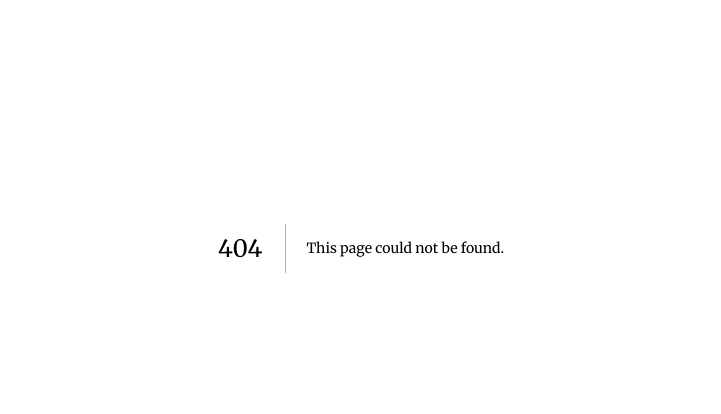
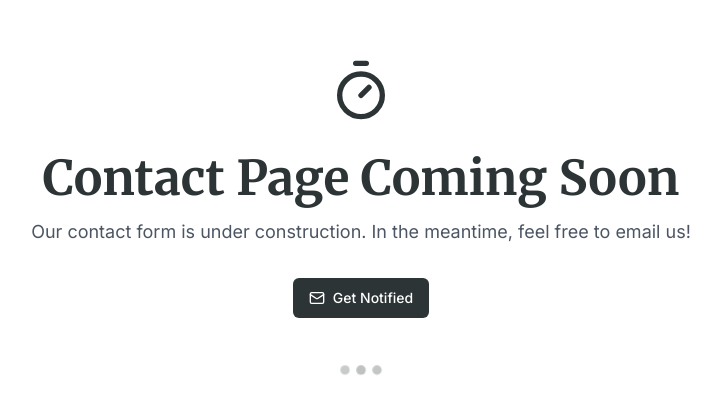
Before and after one commit to kriegercisneros/portfolio, a Next.js app: page /contact in a window 1280 px wide. Before the commit this address had no page. Shown: the part 152-566 px from the top of the page, without its empty margins (279-1000 px from the left). Built offline with nearby package versions, Linux system fonts and the light colour scheme.

Commit message:
header nav

```diff
--- /dev/null
+++ b/src/app/about/page.tsx
@@ -0,0 +1,10 @@
+import ComingSoon from '@/components/portfolio/components/commingSoon';
+
+export default function AboutPage() {
+  return (
+    <ComingSoon
+      title="About Page Coming Soon"
+      subtitle="We're crafting our story. Check back soon to learn more about us!"
+    />
+  );
+}
--- /dev/null
+++ b/src/app/consulting/page.tsx
@@ -0,0 +1,10 @@
+import ComingSoon from '@/components/portfolio/components/commingSoon';
+
+export default function ConsultingPage() {
+  return (
+    <ComingSoon
+      title="Consulting Services Coming Soon"
+      subtitle="We're preparing to offer expert technical consulting services. Stay tuned!"
+    />
+  );
+}
--- /dev/null
+++ b/src/app/contact/page.tsx
@@ -0,0 +1,10 @@
+import ComingSoon from '@/components/portfolio/components/commingSoon';
+
+export default function ContactPage() {
+  return (
+    <ComingSoon
+      title="Contact Page Coming Soon"
+      subtitle="Our contact form is under construction. In the meantime, feel free to email us!"
+    />
+  );
+}
--- /dev/null
+++ b/src/components/portfolio/components/commingSoon.tsx
@@ -0,0 +1,99 @@
+"use client";
+import { motion } from 'framer-motion';
+import { Timer, Mail } from 'lucide-react';
+import { Button } from '@/components/ui/button';
+
+interface ComingSoonProps {
+  title?: string;
+  subtitle?: string;
+}
+
+const ComingSoon = ({
+  title = "Coming Soon",
+  subtitle = "We're working hard to bring you something amazing."
+}: ComingSoonProps) => {
+  const container = {
+    hidden: { opacity: 0, y: 20 },
+    show: {
+      opacity: 1,
+      y: 0,
+      transition: {
+        staggerChildren: 0.1
+      }
+    }
+  };
+
+  const item = {
+    hidden: { opacity: 0, y: 20 },
+    show: { opacity: 1, y: 0 }
+  };
+
+  return (
+    <div className="min-h-[calc(100vh-4rem)] flex items-center justify-center px-4">
+      <motion.div
+        variants={container}
+        initial="hidden"
+        animate="show"
+        className="text-center max-w-2xl mx-auto"
+      >
+        <motion.div variants={item} className="flex justify-center mb-8">
+          <Timer className="h-16 w-16 text-primary" />
+        </motion.div>
+
+        <motion.h1
+          variants={item}
+          className="text-4xl md:text-5xl font-bold text-primary mb-4"
+        >
+          {title}
+        </motion.h1>
+
+        <motion.p
+          variants={item}
+          className="text-lg text-gray-600 mb-8"
+        >
+          {subtitle}
+        </motion.p>
+
+        <motion.div variants={item}>
+          <Button
+            onClick={() => window.location.href = 'mailto:contact@adiantum.ai'}
+            className="bg-primary hover:bg-primary/90 text-white transition-colors"
+          >
+            <Mail className="mr-2 h-4 w-4" />
+            Get Notified
+          </Button>
+        </motion.div>
+
+        {/* Optional decorative elements */}
+        <motion.div
+          variants={item}
+          className="mt-12 flex justify-center space-x-2"
+        >
+          {[...Array(3)].map((_, i) => (
+            <div
+              key={i}
+              className="w-2 h-2 rounded-full bg-primary/30"
+              style={{
+                animationName: 'pulse',
+                animationDuration: '1.5s',
+                animationDelay: `${i * 0.2}s`,
+                animationIterationCount: 'infinite',
+                animationTimingFunction: 'ease-in-out'
+              }}
+            />
+          ))}
+        </motion.div>
+      </motion.div>
+
+      <style jsx>{`
+        @keyframes pulse {
+          0% { transform: scale(1); opacity: 0.3; }
+          50% { transform: scale(1.2); opacity: 1; }
+          100% { transform: scale(1); opacity: 0.3; }
+        }
+      `}</style>
+    </div>
+  );
+};
+
+export default ComingSoon;
--- a/src/components/portfolio/components/footer.tsx
+++ b/src/components/portfolio/components/footer.tsx
@@ -32,7 +32,7 @@ export const Footer = () => {
             variant="ghost"
             size="icon"
             className="hover:text-primary hover:bg-secondary/10"
-            onClick={() => window.location.href = 'mailto:krieger.jacqueline@gmail.com'}
+            onClick={() => window.location.href = 'mailto:jackie@adiantum.ai'}
           >
             <Mail className="h-6 w-6" />
             <span className="sr-only">Email</span>
--- a/src/components/portfolio/components/header.tsx
+++ b/src/components/portfolio/components/header.tsx
@@ -1,10 +1,114 @@
+// "use client";
+// import { motion } from 'framer-motion';
+// import { Button } from '@/components/ui/button';
+// import { FileText } from 'lucide-react';
+// import AboutMe from './about';
+
+// export const Header = () => {
+//   const container = {
+//     hidden: { opacity: 0, y: 20 },
+//     show: {
+//       opacity: 1,
+//       y: 0,
+//       transition: {
+//         staggerChildren: 0.1
+//       }
+//     }
+//   };
+
+//   const item = {
+//     hidden: { opacity: 0, y: 20 },
+//     show: { opacity: 1, y: 0 }
+//   };
+
+//   return (
+//     <>
+//       {/* Background gradient container - now absolute instead of fixed */}
+//       <div className="absolute top-0 left-0 w-full pointer-events-none -z-8" style={{ height: '100vh' }}>
+//         <div
+//           className="absolute top-0 left-0 w-full h-full animate-gradient"
+//           style={{
+//             background: 'linear-gradient(-45deg, #E07A5F,rgb(192, 86, 67),rgb(255, 255, 254))',
+//             backgroundSize: '400% 400%',
+//             opacity: 0.5,
+//             maskImage: 'linear-gradient(to bottom, rgba(0,0,0,1) 0%, rgba(0,0,0,0) 100%)',
+//             WebkitMaskImage: 'linear-gradient(to bottom, rgba(0,0,0,1) 0%, rgba(0,0,0,0) 100%)'
+//           }}
+//         />
+//       </div>
+
+//       {/* Content with original positioning */}
+//       {/* Content with original positioning */}
+// <div className="relative w-screen left-1/2 right-1/2 -ml-[50vw] -mr-[50vw]">
+//   <div className="container mx-auto">
+//     <motion.header
+//       variants={container}
+//       initial="hidden"
+//       animate="show"
+//       className="relative pt-8 pb-16"
+//     >
+//       {/* <motion.div variants={item}>
+//         <h1 className="text-5xl font-bold text-primary tracking-tight mb-6">
+//           Jacqueline Krieger
+//         </h1>
+//         <AboutMe />
+//         <div className="flex flex-col md:flex-row justify-between items-start md:items-center gap-4 md:gap-0">
+//           <p className="text-lg md:text-xl text-primary-light max-w-2xl">
+//           High-velocity Full-Stack Developer driving resilient, scalable solutions
+//           </p>
+//           <Button
+//             onClick={() => window.open('https://docs.google.com/document/d/e/2PACX-1vTf1iIYUDnZgBAcwPDVm12KkgTA_9D35sz6fYqJ5agtQRQ9Tx2QvqxMGC-Gg5gd4TUGzLjwDUps5p0R/pub', '_blank')}
+//             variant="secondary"
+//             className="w-full md:w-auto bg-accent hover:bg-accent-dark text-white md:ml-8 whitespace-nowrap transition-colors duration-300"
+//           >
+//             <FileText className="mr-2 h-4 w-4" />
+//             View Resume
+//           </Button>
+//         </div>
+//       </motion.div> */}
+//       <motion.div variants={item}>
+//         <div className="flex items-center">
+//           <h1 className="text-5xl font-bold text-primary tracking-tight mb-6">
+//             Jacqueline Krieger
+//           </h1>
+//           <AboutMe />
+//         </div>
+//         <div className="flex flex-col md:flex-row justify-between items-start md:items-center gap-4 md:gap-0">
+//           <p className="text-lg md:text-xl text-primary-light max-w-2xl">
+//             High-velocity Full-Stack Developer driving resilient, scalable solutions
+//           </p>
+//           <Button
+//             onClick={() => window.open('https://docs.google.com/document/d/e/2PACX-1vTf1iIYUDnZgBAcwPDVm12KkgTA_9D35sz6fYqJ5agtQRQ9Tx2QvqxMGC-Gg5gd4TUGzLjwDUps5p0R/pub', '_blank')}
+//             variant="secondary"
+//             className="w-full md:w-auto bg-accent hover:bg-accent-dark text-white md:ml-8 whitespace-nowrap transition-colors duration-300"
+//           >
+//             <FileText className="mr-2 h-4 w-4" />
+//             View Resume
+//           </Button>
+//         </div>
+//       </motion.div>
+//     </motion.header>
+//   </div>
+// </div>
+//     </>
+//   );
+// };
+
+// export default Header;
+
 "use client";
 import { motion } from 'framer-motion';
 import { Button } from '@/components/ui/button';
-import { FileText } from 'lucide-react';
+import { FileText, Menu, X } from 'lucide-react';
 import AboutMe from './about';
+import { useState } from 'react';
+import Link from 'next/link';
+import { usePathname } from 'next/navigation';
 
 export const Header = () => {
+  const [isMenuOpen, setIsMenuOpen] = useState(false);
+  const pathname = usePathname();
+
   const container = {
     hidden: { opacity: 0, y: 20 },
     show: {
@@ -21,9 +125,23 @@ export const Header = () => {
     show: { opacity: 1, y: 0 }
   };
 
+  const navItems = [
+    { title: 'Portfolio', path: '/' },
+    { title: 'Tech Consulting', path: '/consulting' },
+    { title: 'Contact', path: '/contact' },
+    { title: 'About', path: '/about'}
+  ];
+
+  const isActive = (path: string) => {
+    if (path === '/') {
+      return pathname === '/' || pathname === '/portfolio';
+    }
+    return pathname === path;
+  };
+
   return (
     <>
-      {/* Background gradient container - now absolute instead of fixed */}
+      {/* Background gradient container */}
       <div className="absolute top-0 left-0 w-full pointer-events-none -z-8" style={{ height: '100vh' }}>
         <div
           className="absolute top-0 left-0 w-full h-full animate-gradient"
@@ -37,9 +155,72 @@ export const Header = () => {
         />
       </div>
 
-      {/* Content with original positioning */}
-      {/* Content with original positioning */}
-<div className="relative w-screen left-1/2 right-1/2 -ml-[50vw] -mr-[50vw]">
+      {/* Navigation Bar */}
+      <div className="fixed top-0 left-0 w-full bg-transparent backdrop-blur-sm z-50 border-b border-gray-200">
+        <div className="container mx-auto px-4">
+          <div className="flex justify-between items-center h-16">
+            <Link href="/" className="text-xl font-semibold text-primary">
+              Adiantum
+            </Link>
+
+            {/* Desktop Navigation */}
+            <nav className="hidden md:flex space-x-8">
+              {navItems.map((item) => (
+                <Link
+                  key={item.path}
+                  href={item.path}
+                  className={`text-sm font-medium transition-colors ${
+                    isActive(item.path)
+                      ? 'text-white bg-primary px-3 py-1 rounded-md'
+                      : 'text-gray-600 hover:text-primary'
+                  }`}
+                >
+                  {item.title}
+                </Link>
+              ))}
+            </nav>
+
+            {/* Mobile Menu Button */}
+            <button
+              className="md:hidden p-2"
+              onClick={() => setIsMenuOpen(!isMenuOpen)}
+              aria-label="Toggle menu"
+            >
+              {isMenuOpen ? <X size={24} /> : <Menu size={24} />}
+            </button>
+          </div>
+        </div>
+
+        {/* Mobile Navigation */}
+        {isMenuOpen && (
+          <motion.div
+            initial={{ opacity: 0, y: -10 }}
+            animate={{ opacity: 1, y: 0 }}
+            exit={{ opacity: 0, y: -10 }}
+            className="md:hidden bg-white border-t border-gray-200"
+          >
+            <div className="container mx-auto px-4 py-4">
+              {navItems.map((item) => (
+                <Link
+                  key={item.path}
+                  href={item.path}
+                  className={`block py-2 text-sm font-medium ${
+                    isActive(item.path)
+                      ? 'text-white bg-primary px-3 rounded-md'
+                      : 'text-gray-600 hover:text-primary'
+                  }`}
+                  onClick={() => setIsMenuOpen(false)}
+                >
+                  {item.title}
+                </Link>
+              ))}
+            </div>
+          </motion.div>
+        )}
+      </div>
+
+      {/* Rest of your content remains the same */}
+      <div className="relative w-screen left-1/2 right-1/2 -ml-[50vw] -mr-[50vw] mt-16">
         <div className="container mx-auto">
           <motion.header
             variants={container}
@@ -47,25 +228,6 @@ export const Header = () => {
             animate="show"
             className="relative pt-8 pb-16"
           >
-      {/* <motion.div variants={item}>
-        <h1 className="text-5xl font-bold text-primary tracking-tight mb-6">
-          Jacqueline Krieger
-        </h1>
-        <AboutMe />
-        <div className="flex flex-col md:flex-row justify-between items-start md:items-center gap-4 md:gap-0">
-          <p className="text-lg md:text-xl text-primary-light max-w-2xl">
-          High-velocity Full-Stack Developer driving resilient, scalable solutions
-          </p>
-          <Button
-            onClick={() => window.open('https://docs.google.com/document/d/e/2PACX-1vTf1iIYUDnZgBAcwPDVm12KkgTA_9D35sz6fYqJ5agtQRQ9Tx2QvqxMGC-Gg5gd4TUGzLjwDUps5p0R/pub', '_blank')}
-            variant="secondary"
-            className="w-full md:w-auto bg-accent hover:bg-accent-dark text-white md:ml-8 whitespace-nowrap transition-colors duration-300"
-          >
-            <FileText className="mr-2 h-4 w-4" />
-            View Resume
-          </Button>
-        </div>
-      </motion.div> */}
             <motion.div variants={item}>
               <div className="flex items-center">
                 <h1 className="text-5xl font-bold text-primary tracking-tight mb-6">
--- a/src/components/portfolio/layout.tsx
+++ b/src/components/portfolio/layout.tsx
@@ -315,7 +315,7 @@ const PortfolioLayout: React.FC = () => {
           <TabsList className="mb-8">
             <TabsTrigger value="projects">Projects</TabsTrigger>
             <TabsTrigger value="skills">Technical Skills</TabsTrigger>
-            <TabsTrigger value="architecture">Architecture</TabsTrigger>
+            {/* <TabsTrigger value="architecture">Architecture</TabsTrigger> */}
           </TabsList>
 
           <TabsContent value="projects">
```
Lines whose indentation alone changed are shown as unchanged.
